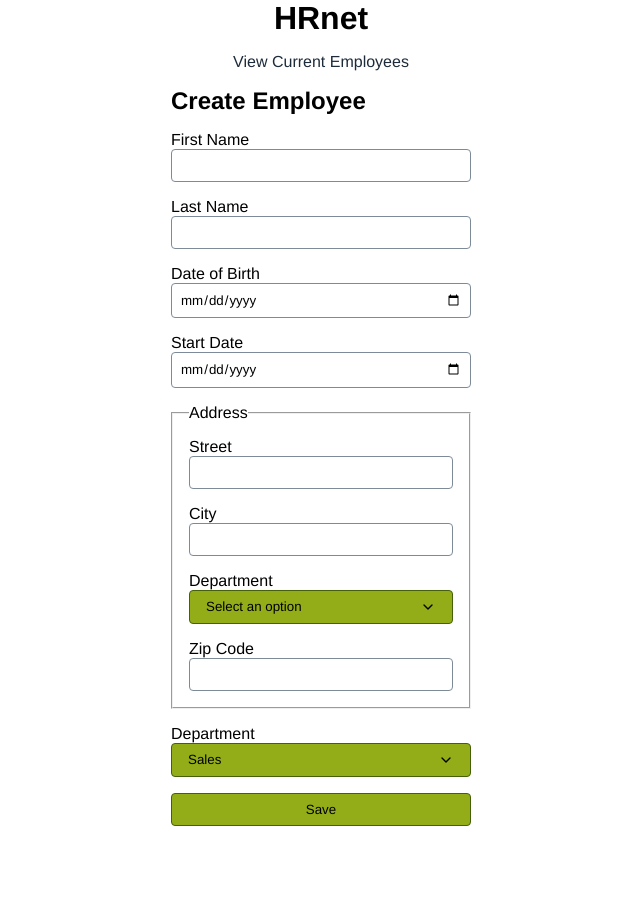
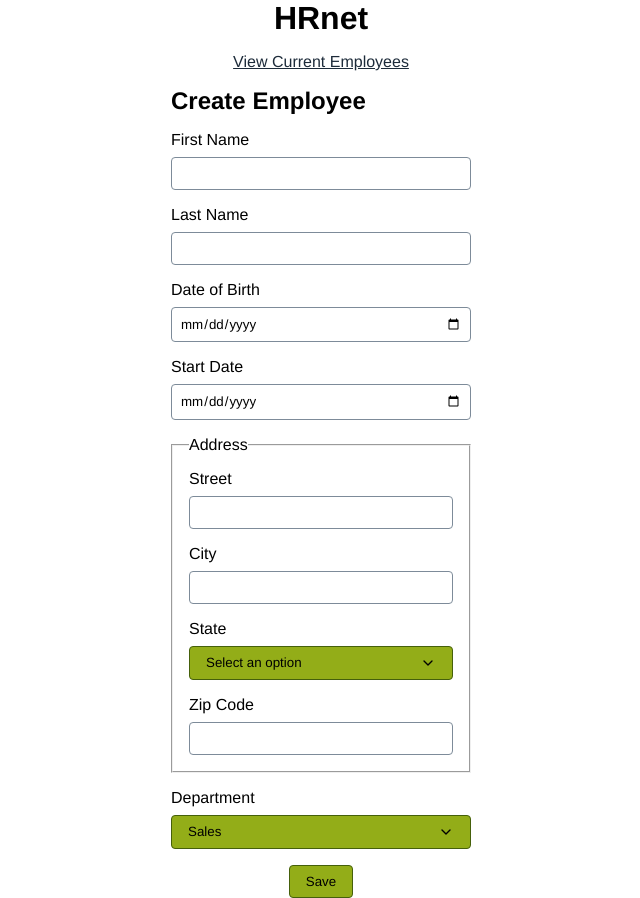
Before and after one commit to SebLau02/Faites-passer-une-librairie-jQuery-vers-React, a React (Vite) app: page /employees/create in a window 1280 px wide. Shown: the whole page, without its empty margins (319-959 px from the left). Before the commit the page ends 826 px from the top, so only its background shows below. Built offline with nearby package versions, Linux system fonts and the light colour scheme.

Commit message:
Mise à jour des composants : ajout de classes CSS pour les labels, modification des marges dans le formulaire de création d'employé, et ajout d'un lien vers la page d'accueil dans la liste des employés.

```diff
--- a/src/components/ui/Select/Select.jsx
+++ b/src/components/ui/Select/Select.jsx
@@ -30,7 +30,12 @@ function Select({ label, options, value, onChange, ...props }) {
 
   return (
     <div className="relative" ref={containerRef}>
-      <label {...labelProps}>{label}</label>
+      <label
+        {...labelProps}
+        className={`mb-1 d-block ${labelProps?.className}`}
+      >
+        {label}
+      </label>
       <Button
         onClick={handleToggle}
         style={{
--- a/src/pages/CreateEmployee/CreateEmployee.jsx
+++ b/src/pages/CreateEmployee/CreateEmployee.jsx
@@ -30,7 +30,7 @@ function CreateEmployee() {
     >
       <h1 className="mb-2 text-center">HRnet</h1>
       <div>
-        <Link to="/employees" className="text-center mx-auto d-block">
+        <Link to="/employees" className="text-center mx-auto d-block underline">
           View Current Employees
         </Link>
         <h2 className="my-2">Create Employee</h2>
@@ -39,22 +39,22 @@ function CreateEmployee() {
           onSubmit={handleSubmit}
           className="d-flex flex-column gap-2 w-full"
         >
-          <div className="d-flex flex-column">
+          <div className="d-flex flex-column gap-1">
             <label for="first-name">First Name</label>
             <Input onChange={handleChange} type="text" name="first-name" />
           </div>
 
-          <div className="d-flex flex-column">
+          <div className="d-flex flex-column gap-1">
             <label for="last-name">Last Name</label>
             <Input onChange={handleChange} type="text" name="last-name" />
           </div>
 
-          <div className="d-flex flex-column">
+          <div className="d-flex flex-column gap-1">
             <label for="date-of-birth">Date of Birth</label>
             <Input onChange={handleChange} name="date-of-birth" type="date" />
           </div>
 
-          <div className="d-flex flex-column">
+          <div className="d-flex flex-column gap-1">
             <label for="start-date">Start Date</label>
             <Input onChange={handleChange} name="start-date" type="date" />
           </div>
@@ -62,18 +62,18 @@ function CreateEmployee() {
           <fieldset className="p-2 d-flex flex-column gap-2">
             <legend>Address</legend>
 
-            <div className="d-flex flex-column">
+            <div className="d-flex flex-column gap-1">
               <label for="street">Street</label>
               <Input onChange={handleChange} name="street" type="text" />
             </div>
 
-            <div className="d-flex flex-column">
+            <div className="d-flex flex-column gap-1">
               <label for="city">City</label>
               <Input onChange={handleChange} name="city" type="text" />
             </div>
 
             <Select
-              label="Department"
+              label="State"
               value={department}
               onChange={(value) => {
                 setDepartment(value);
@@ -81,7 +81,7 @@ function CreateEmployee() {
               options={STATES}
             />
 
-            <div className="d-flex flex-column">
+            <div className="d-flex flex-column gap-1">
               <label for="zip-code">Zip Code</label>
               <Input onChange={handleChange} name="zip-code" type="number" />
             </div>
@@ -116,7 +116,9 @@ function CreateEmployee() {
               },
             ]}
           />
-          <Button type="submit">Save</Button>
+          <Button type="submit" className={"w-fit mx-auto"}>
+            Save
+          </Button>
         </form>
       </div>
     </div>
--- a/src/pages/EmployeesList/EmployeesList.jsx
+++ b/src/pages/EmployeesList/EmployeesList.jsx
@@ -1,3 +1,4 @@
+import { Link } from "react-router";
 import Input from "../../components/ui/Input/Input";
 import Select from "../../components/ui/Select/Select";
 
@@ -42,6 +43,9 @@ function EmployeesList() {
           <Input name="search" />
         </div>
       </div>
+      <Link to="create" className="text-center mx-auto d-block underline">
+        Home
+      </Link>
     </div>
   );
 }
```
